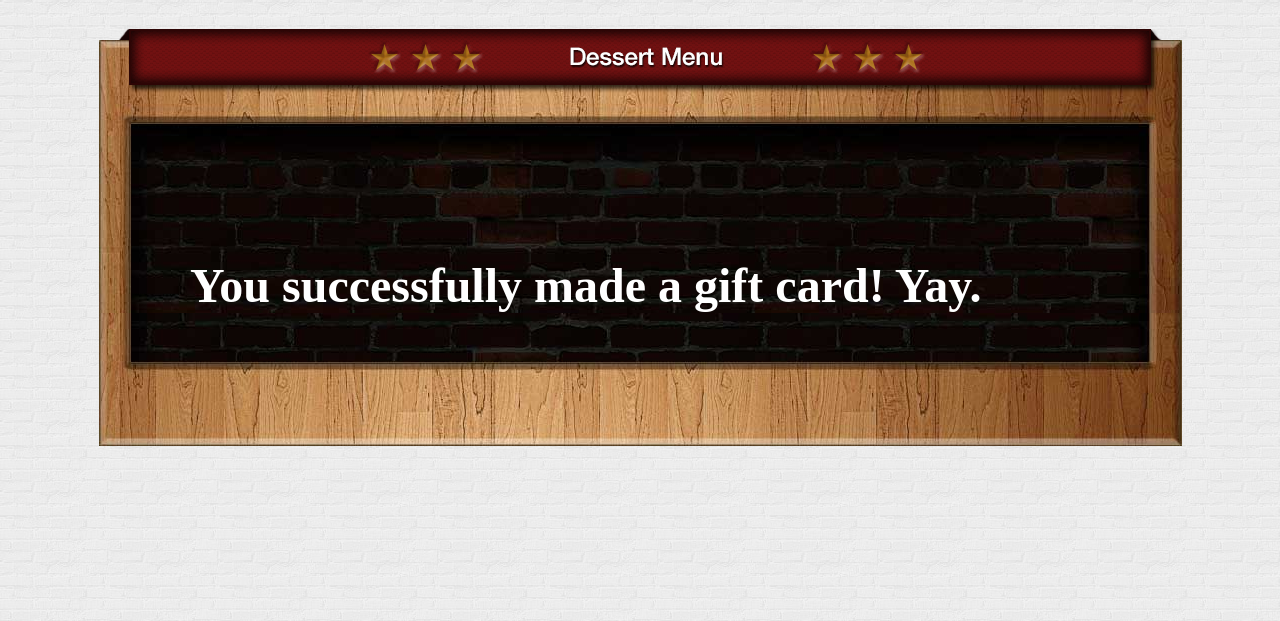
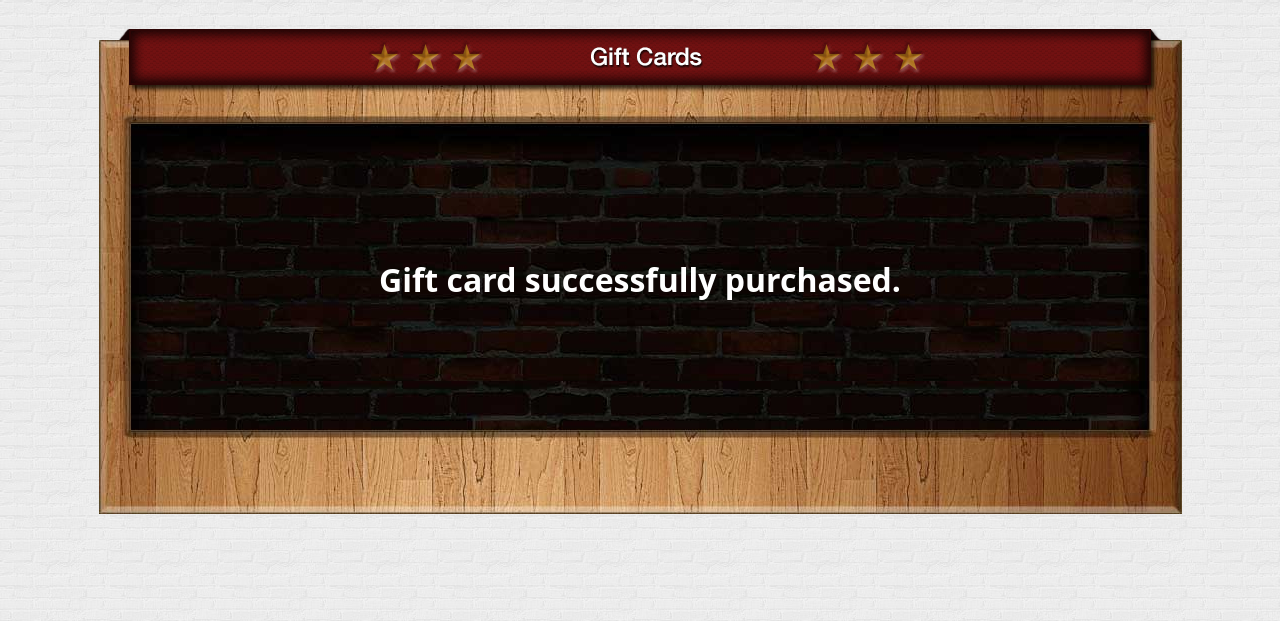
Before and after one commit to knouse1344/rooneys, a Rails app: page /giftcards/1 in a window 1280 px wide. Shown: the part 139-760 px from the top of the page. Run offline with Rails 7, Linux system fonts and the light colour scheme; style sheets or scripts are compiled from the project's sources; parts of the project's set-up code (start-up, migrations or seed data) failed here and were passed over; some libraries are stand-ins or nearby versions.

Commit message:
all mailers working, looking good, ready to go

```diff
--- a/app/assets/stylesheets/welcome.css.scss
+++ b/app/assets/stylesheets/welcome.css.scss
@@ -427,6 +427,7 @@
 	}
 
 	#contform {
+		padding-left: 75px;
 		width: 800px;
 		margin-top: 25px;
 		margin-left: auto;
--- a/app/controllers/giftcards_controller.rb
+++ b/app/controllers/giftcards_controller.rb
@@ -2,6 +2,7 @@ class GiftcardsController < ApplicationController
   # POST /gifts
   # POST /gifts.json
   def index
+    redirect_to('/welcome/index')
   end
 
   def show
--- a/app/mailers/contact_mailer.rb
+++ b/app/mailers/contact_mailer.rb
@@ -1,5 +1,5 @@
 class ContactMailer < ActionMailer::Base
-  default from: "contact@rooneysrestaurant.com"
+  default from: "Contact@rooneysrestaurant.com"
 
   def contact_email(message)
   	@message = message
--- a/app/mailers/giftcard_mailer.rb
+++ b/app/mailers/giftcard_mailer.rb
@@ -1,9 +1,9 @@
 class GiftcardMailer < ActionMailer::Base
-  default from: 'giftcards@rooneysrestaurant.com'
+  default from: 'Giftcards@rooneysrestaurant.com'
 
   def welcome_email(gift)
   	@gift2 = gift
-    mail :to => @gift2.email,
-    	 :subject => 'A gift card was purchased'
+    mail :to => 'bryan.knouse@gmail.com',
+    	 :subject => 'A gift card was purchased!'
   end
 end
--- a/app/models/giftcard.rb
+++ b/app/models/giftcard.rb
@@ -2,5 +2,4 @@ class Giftcard < ActiveRecord::Base
 	attr_accessible :name, :email, :phone, :address, :city, :state, :zip, :buyername, :cardtype, :cardnum, :amount, :expiration, :comments
 
 	validates_presence_of :name, :email, :phone, :address, :city, :state, :zip, :buyername, :cardtype, :cardnum, :amount, :expiration
-
 end
--- a/app/views/giftcards/show.html.erb
+++ b/app/views/giftcards/show.html.erb
@@ -1,11 +1,11 @@
 <div id="dinner">
 	<div id="menu_top">
-		<div class="dessert_banner"> </div>
+		<div class="gifts_banner"> </div>
 	</div>
 
 	<div id="content_mid">
-		<div class="container" style="font-size: 3em; font-weight: bold; color: #fff;">
-			You successfully made a gift card! Yay.
+		<div class="container" style="font-size: 2em; font-family: 'Open Sans', sans-serif; font-weight: bold; color: #fff;text-align:center;padding-bottom: 80px;">
+			Gift card successfully purchased.
 		</div>
 	</div>
 	<div id="content_bot"> </div>
--- a/app/views/user_mailer/news_email.html.erb
+++ b/app/views/user_mailer/news_email.html.erb
@@ -4,7 +4,7 @@
     <meta content='text/html; charset=UTF-8' http-equiv='Content-Type' />
   </head>
   <body>
-    <h1>Another user would like to be signed up for the newsletter!</h1>
+    <h2>Another user would like to be signed up for the newsletter!</h2>
     <p>
       The email address of the user is: <%= @user1.email %>
     </p>
```
Also changed, not shown: app/views/giftcard_mailer/welcome_email.html.erb (+17 -4 lines).
